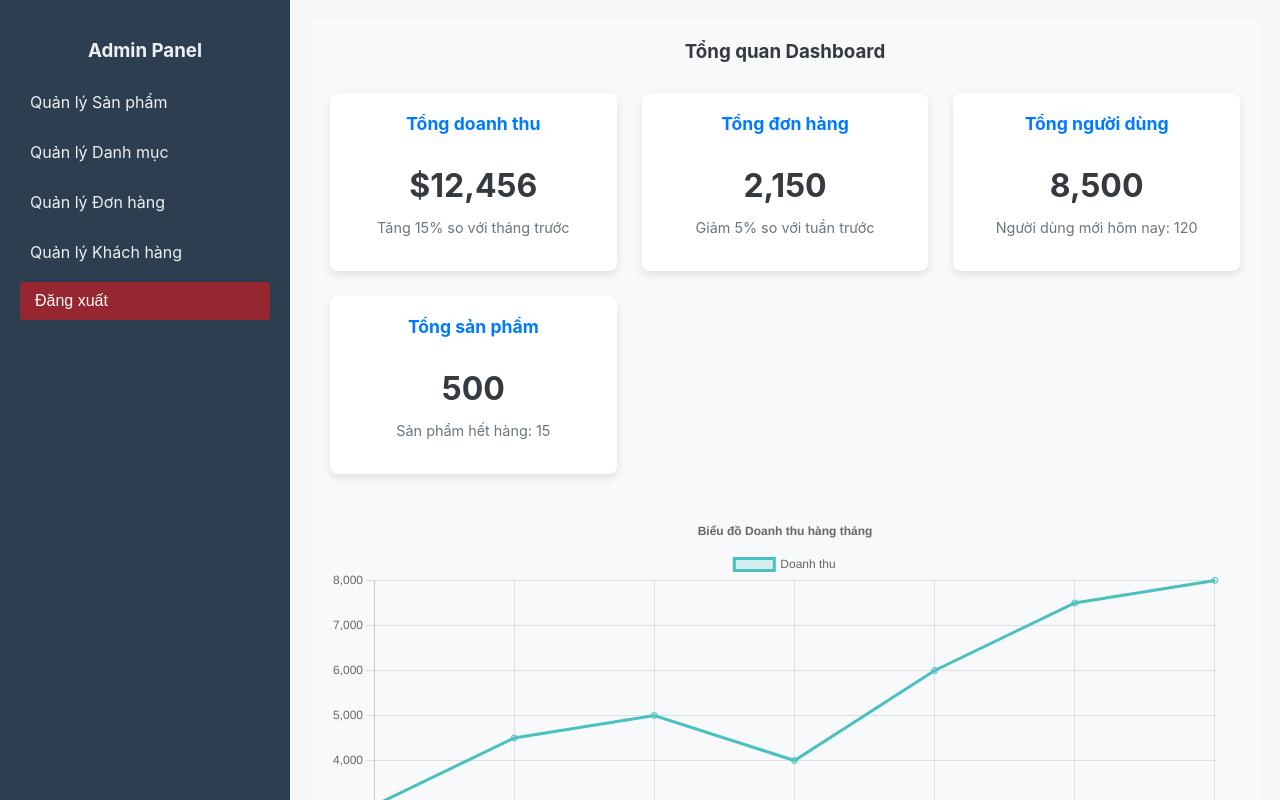
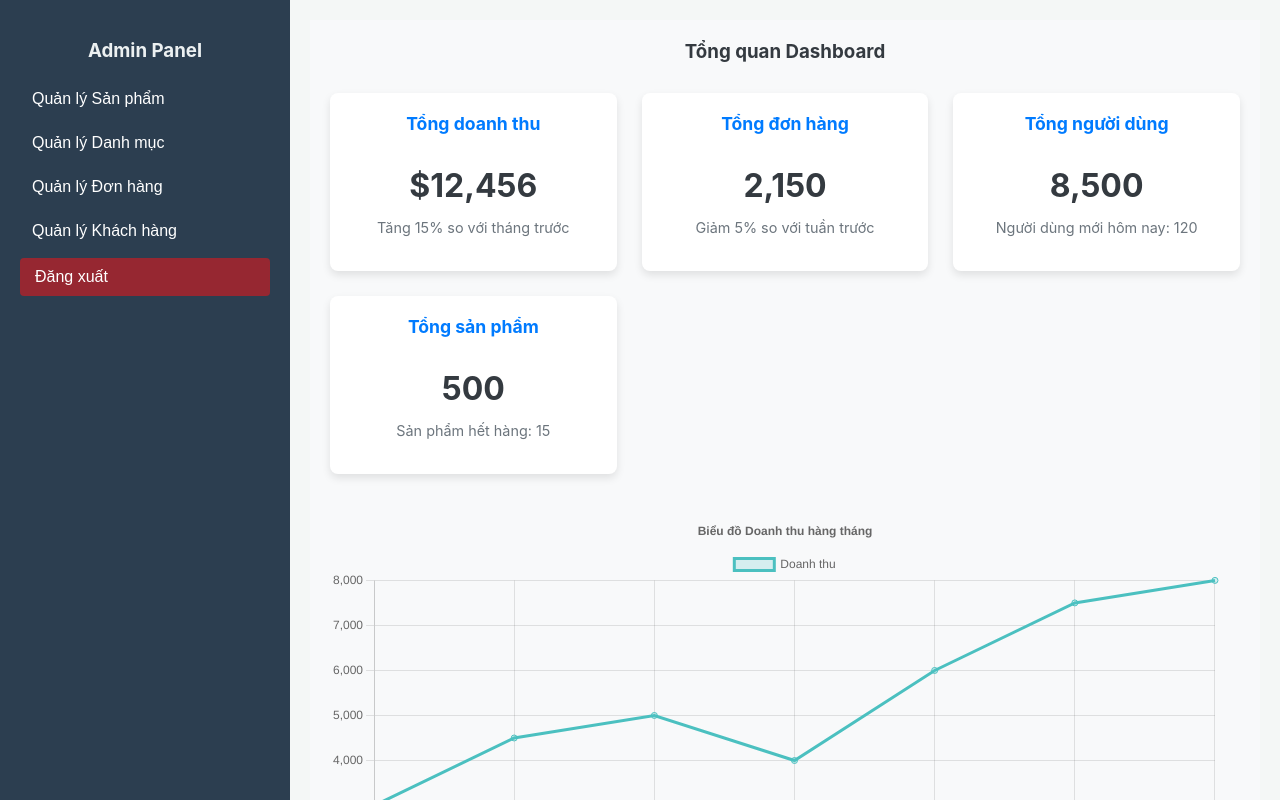
Before and after one commit to moclan01/MeoMeoShop, a React (Create React App) app in the folder meomeoshop-frontend/: page /admin in a window 1280 px wide. Shown: the top 800 px of the page. Built offline with nearby package versions, Linux system fonts and the light colour scheme.

Commit message:
update UI admin category

```diff
--- a/meomeoshop-frontend/package.json
+++ b/meomeoshop-frontend/package.json
@@ -7,6 +7,7 @@
     "@testing-library/jest-dom": "^6.6.3",
     "@testing-library/react": "^16.3.0",
     "@testing-library/user-event": "^13.5.0",
+    "axios": "^1.9.0",
     "chart.js": "^4.4.9",
     "react": "^19.1.0",
     "react-chartjs-2": "^5.3.0",
--- a/meomeoshop-frontend/src/components/admin/AdminCategories.js
+++ b/meomeoshop-frontend/src/components/admin/AdminCategories.js
@@ -1,51 +1,45 @@
 import React, { useState, useEffect, useCallback } from 'react';
 import '../styles/AdminCategories.css';
-import CategoryModal from './CategoryModal';
 import LoadingSpinner from '../common/LoadingSpinner';
 import ErrorMessage from '../common/ErrorMessage';
 import DeleteConfirmModal from '../common/DeleteConfirmModal';
+import { useNavigate } from 'react-router-dom';
+import axiosInstance from '../../service/axiosInstance';
 
 function AdminCategories() {
   const [categories, setCategories] = useState([]);
   const [loading, setLoading] = useState(true);
   const [error, setError] = useState(null);
-  const [isModalOpen, setIsModalOpen] = useState(false);
-  const [selectedCategory, setSelectedCategory] = useState(null);
   const [isDeleteModalOpen, setIsDeleteModalOpen] = useState(false);
   const [categoryToDeleteId, setCategoryToDeleteId] = useState(null);
 
-  const fetchCategories = useCallback(async () => {
+  const navigate = useNavigate();
+
+  useEffect(() => {
+    fetchCategories();
+  }, [fetchCategories]);
+
+  async function fetchCategories() {
     try {
       setLoading(true);
       setError(null);
-      // Simulate API call
-      await new Promise(resolve => setTimeout(resolve, 1000));
-      const mockCategories = [
-        { id: 1, name: 'Electronics' },
-        { id: 2, name: 'Books' },
-        { id: 3, name: 'Clothing' },
-      ];
-      setCategories(mockCategories);
+      const response = await axiosInstance.get('/categories');
+      setCategories(response.data);
     } catch (err) {
       setError('Không thể tải danh sách danh mục. Vui lòng thử lại sau.');
     } finally {
       setLoading(false);
     }
-  }, []);
+  }
 
-  useEffect(() => {
-    fetchCategories();
-  }, [fetchCategories]);
+
 
   const handleAddCategory = () => {
-    setSelectedCategory(null);
-    setIsModalOpen(true);
+    navigate('/categories/add');
   };
 
   const handleEditCategory = (categoryId) => {
-    const category = categories.find(c => c.id === categoryId);
-    setSelectedCategory(category);
-    setIsModalOpen(true);
+    navigate(`/categories/edit/${categoryId}`);
   };
 
   const handleDeleteClick = (categoryId) => {
@@ -56,9 +50,8 @@ function AdminCategories() {
   const handleDeleteConfirm = async () => {
     try {
       setLoading(true);
-      // Simulate API call
-      await new Promise(resolve => setTimeout(resolve, 500));
-      setCategories(categories.filter(c => c.id !== categoryToDeleteId));
+      await axiosInstance.delete(`/categories/${categoryToDeleteId}`);
+      await fetchCategories();
       setCategoryToDeleteId(null);
       setIsDeleteModalOpen(false);
     } catch (err) {
@@ -71,30 +64,6 @@ function AdminCategories() {
   const handleDeleteCancel = () => {
     setCategoryToDeleteId(null);
     setIsDeleteModalOpen(false);
-  };
-
-  const handleSubmitCategory = async (formData) => {
-    try {
-      setLoading(true);
-      // Simulate API call
-      await new Promise(resolve => setTimeout(resolve, 500));
-      if (selectedCategory) {
-        setCategories(categories.map(c =>
-          c.id === selectedCategory.id ? { ...c, ...formData } : c
-        ));
-      } else {
-        const newCategory = {
-          id: categories.length ? Math.max(...categories.map(c => c.id)) + 1 : 1,
-          ...formData
-        };
-        setCategories([...categories, newCategory]);
-      }
-      setIsModalOpen(false);
-    } catch (err) {
-      setError('Không thể lưu danh mục. Vui lòng thử lại sau.');
-    } finally {
-      setLoading(false);
-    }
   };
 
   const categoryToDeleteName = categories.find(cat => cat.id === categoryToDeleteId)?.name || '';
@@ -131,13 +100,6 @@ function AdminCategories() {
         </tbody>
       </table>
 
-      <CategoryModal
-        isOpen={isModalOpen}
-        onClose={() => setIsModalOpen(false)}
-        category={selectedCategory}
-        onSubmit={handleSubmitCategory}
-      />
-
       <DeleteConfirmModal
         isOpen={isDeleteModalOpen}
         onClose={handleDeleteCancel}
--- a/meomeoshop-frontend/src/components/admin/AdminDashboard.js
+++ b/meomeoshop-frontend/src/components/admin/AdminDashboard.js
@@ -1,5 +1,5 @@
 import React from 'react';
-import { Link, Outlet, useNavigate } from 'react-router-dom';
+import { Outlet, useNavigate } from 'react-router-dom';
 import '../styles/Admin.css';
 
 function AdminDashboard({ onLogout }) {
@@ -12,6 +12,10 @@ function AdminDashboard({ onLogout }) {
     navigate('/');
   };
 
+  const handleNavigate = (path) => {
+    navigate(path);
+  };
+
   return (
     <div className="admin-dashboard">
       <aside className="admin-sidebar">
@@ -19,20 +23,50 @@ function AdminDashboard({ onLogout }) {
         <nav>
           <ul>
             <li>
-              <Link to="/admin/products">Quản lý Sản phẩm</Link>
+              <button
+                type="button"
+                className="nav-button"
+                onClick={() => handleNavigate('/admin/products')}
+              >
+                Quản lý Sản phẩm
+              </button>
             </li>
             <li>
-              <Link to="/admin/categories">Quản lý Danh mục</Link>
+              <button
+                type="button"
+                className="nav-button"
+                onClick={() => handleNavigate('/admin/categories')}
+              >
+                Quản lý Danh mục
+              </button>
             </li>
             <li>
-              <Link to="/admin/orders">Quản lý Đơn hàng</Link>
+              <button
+                type="button"
+                className="nav-button"
+                onClick={() => handleNavigate('/admin/orders')}
+              >
+                Quản lý Đơn hàng
+              </button>
             </li>
             <li>
-              <Link to="/admin/customers">Quản lý Khách hàng</Link>
+              <button
+                type="button"
+                className="nav-button"
+                onClick={() => handleNavigate('/admin/customers')}
+              >
+                Quản lý Khách hàng
+              </button>
             </li>
-            {/* Add more admin navigation links here */}
+            {/* Add more admin navigation buttons here */}
             <li>
-                <button className="admin-logout-button" onClick={handleLogoutClick}>Đăng xuất</button>
+              <button
+                type="button"
+                className="admin-logout-button"
+                onClick={handleLogoutClick}
+              >
+                Đăng xuất
+              </button>
             </li>
           </ul>
         </nav>
--- a/meomeoshop-frontend/src/components/styles/Admin.css
+++ b/meomeoshop-frontend/src/components/styles/Admin.css
@@ -132,3 +132,22 @@
 .admin-logout-button:hover {
   background-color: #5e3f42; /* Màu đỏ đậm hơn khi hover */
 }
+
+.nav-button {
+  background: transparent;    /* Nền trong suốt */
+  border: none;               /* Bỏ viền */
+  color: white;             /* Màu chữ xanh (có thể thay đổi) */
+  font-size: 1rem;
+  padding: 8px 12px;
+  text-align: left;
+  width: 100%;                /* Full rộng bằng parent */
+  cursor: pointer;
+  transition: color 0.3s ease, background-color 0.3s ease;
+}
+
+.nav-button:hover,
+.nav-button:focus {
+  background-color: rgba(255, 255, 255, 0.2);
+  color: white ;
+  outline: none;
+}
--- /dev/null
+++ b/meomeoshop-frontend/src/service/axiosInstance.js
@@ -0,0 +1,11 @@
+import axios from 'axios';
+
+const axiosInstance = axios.create({
+  baseURL: 'http://localhost:8080/api',
+  withCredentials: true,
+  headers: {
+    'Content-Type': 'application/json',
+  },
+});
+
+export default axiosInstance;
```
Also changed, not shown: meomeoshop-frontend/src/routes/AppRoutes.js (added, +15 -0 lines), meomeoshop-frontend/src/components/admin/CRUD/AddCategory.js (added), meomeoshop-frontend/src/components/admin/CRUD/UpdateCategory.js (added), 1 other file (tests, documents, lock files or other folders).
